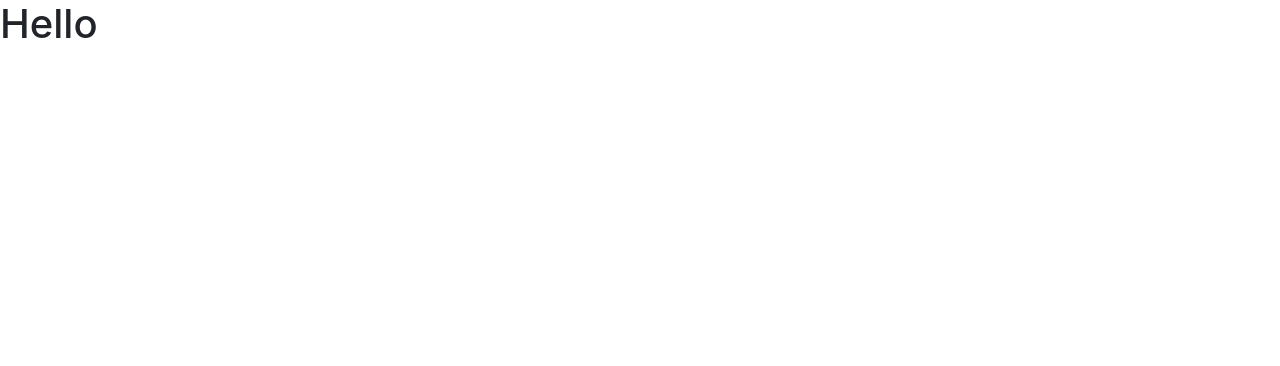
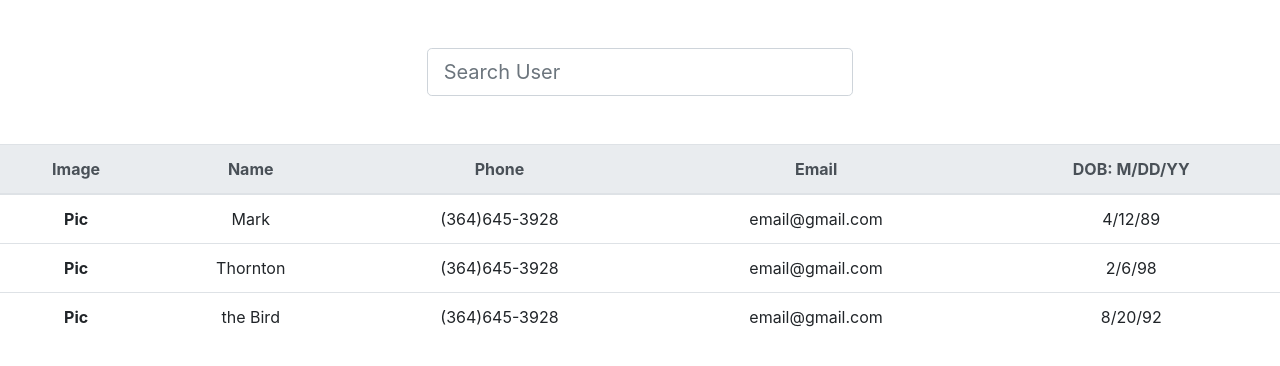
Before and after one commit to javierperez98/employee_directory, a React (Create React App) app: page / in a window 1280 px wide. Shown: the top 366 px of the page. Built offline with nearby package versions, Linux system fonts and the light colour scheme.

Commit message:
created table layout

```diff
--- a/src/App.js
+++ b/src/App.js
@@ -1,7 +1,51 @@
 import React from "react";
 
 function App() {
-	return <h1>Hello</h1>;
+	return (
+		<>
+			<input
+				className="form-control form-control-lg mx-auto my-5 col-md-4"
+				type="text"
+				placeholder="Search User"
+			/>
+			<div className="table-responsive">
+				<table className="table">
+					<thead className="thead-light text-center">
+						<tr>
+							<th scope="col">Image</th>
+							<th scope="col">Name</th>
+							<th scope="col">Phone</th>
+							<th scope="col">Email</th>
+							<th scope="col">DOB: M/DD/YY</th>
+						</tr>
+					</thead>
+					<tbody className="text-center">
+						<tr>
+							<th>Pic</th>
+							<td>Mark</td>
+							<td>(364)645-3928</td>
+							<td>email@gmail.com</td>
+							<td>4/12/89</td>
+						</tr>
+						<tr>
+							<th>Pic</th>
+							<td>Thornton</td>
+							<td>(364)645-3928</td>
+							<td>email@gmail.com</td>
+							<td>2/6/98</td>
+						</tr>
+						<tr>
+							<th>Pic</th>
+							<td>the Bird</td>
+							<td>(364)645-3928</td>
+							<td>email@gmail.com</td>
+							<td>8/20/92</td>
+						</tr>
+					</tbody>
+				</table>
+			</div>
+		</>
+	);
 }
 
 export default App;
```
